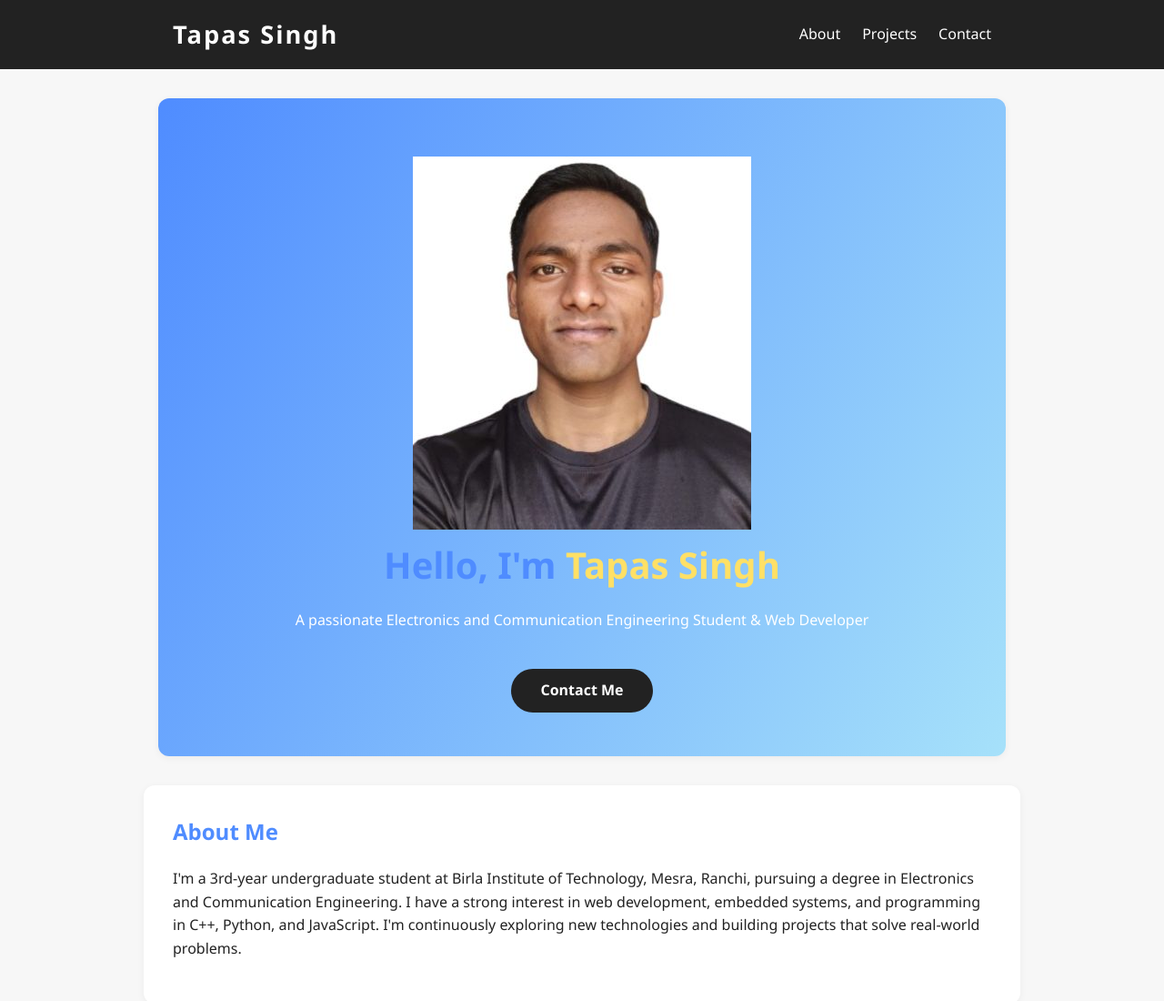
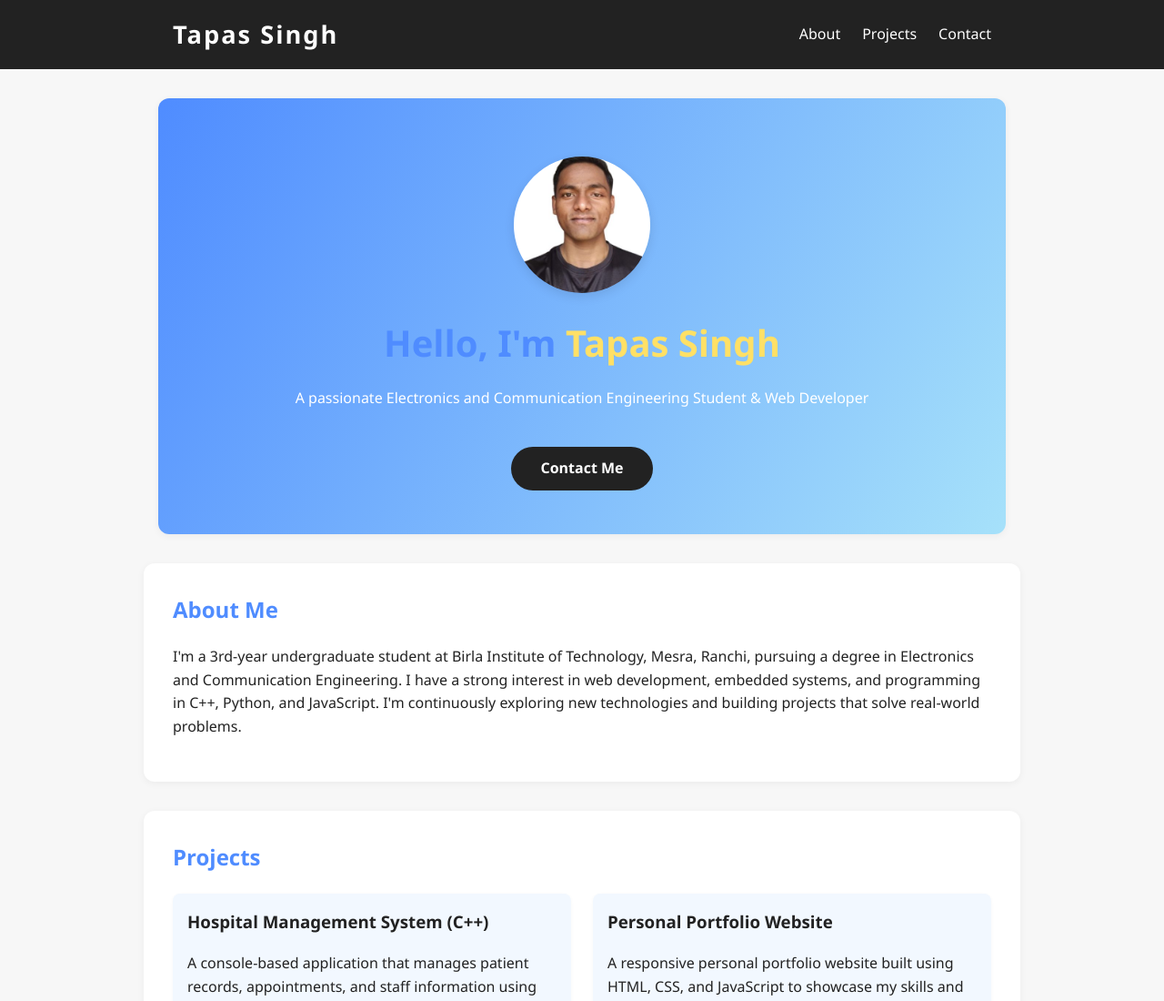
Before and after one commit to TAPASSINGH0075/nodemfy, a plain HTML site: page index.html in a window 1280 px wide. Shown: the top 1100 px of the page at 91% size. Drawn offline with Linux system fonts and the light colour scheme.

Commit message:
Update style.css

```diff
--- a/style.css
+++ b/style.css
@@ -67,7 +67,14 @@ nav ul li a:hover {
   color: #ffe066;
   font-weight: bold;
 }
-
+.profile-img {
+  width: 150px;
+  height: 150px;
+  border-radius: 50%;
+  object-fit: cover;
+  margin-bottom: 1rem;
+  box-shadow: 0 4px 12px rgba(0, 0, 0, 0.1);
+}
 .btn {
   display: inline-block;
   margin-top: 1.5rem;
```
